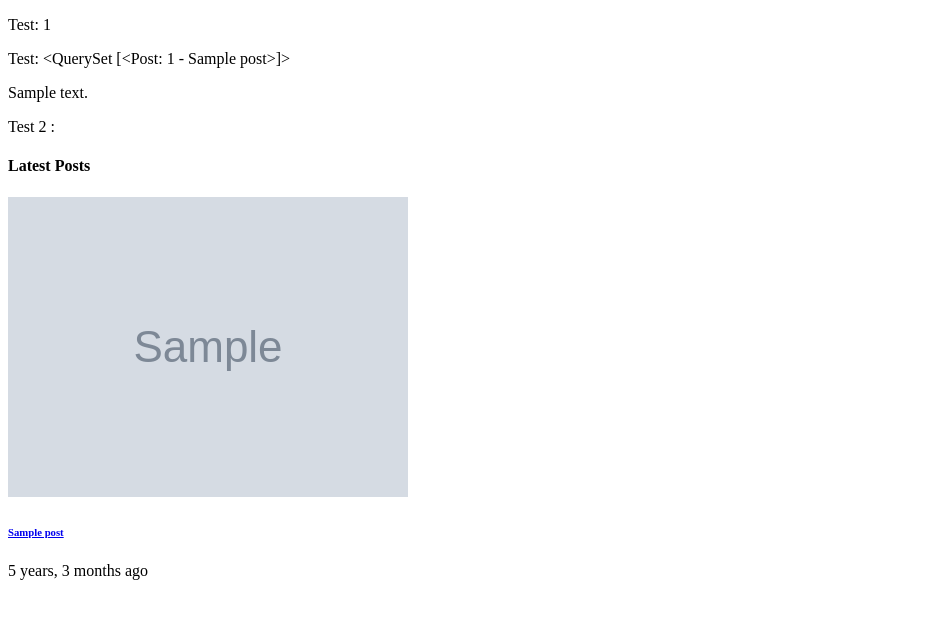
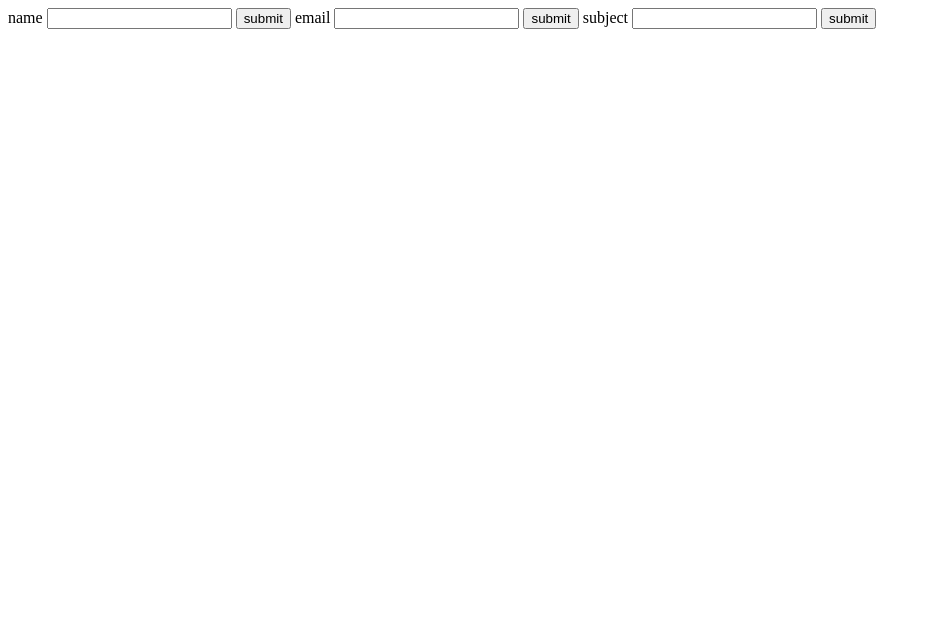
Before and after one commit to farzamasadian/django-mysite1, a Django app: page /blog/test in a window 1280 px wide. Shown: the top 619 px of the page, without its empty margins (0-931 px from the left). Run offline with Django 3.2, Linux system fonts and the light colour scheme; tables that the repository leaves empty hold one stand-in row (values such as "Sample post"); grey boxes marked "Sample" are stand-in pictures.

Commit message:
created a test to use forms

```diff
--- a/templates/test.html
+++ b/templates/test.html
@@ -6,23 +6,23 @@
 <head>
     <meta charset="UTF-8">
     <meta name="viewport" content="width=device-width, initial-scale=1.0">
-    <title>Test</title>
+    <title> Form Test</title>
 </head>
 
 <body>
-    <p>Test: {% totalposts %}</p>
-    <p>Test: {% posts %}</p>
+    <form action="{% url 'website:test' %}" method="post">
+        {% csrf_token %}
+        <label> name </label>
+        <input name="name" , type="text">
+        <button type="submit">submit</button>
+        <label> email </label>
+        <input name="email" , type="email">
+        <button type="submit">submit</button>
+        <label> subject </label>
+        <input name="subject" , type="text">
+        <button type="submit">submit</button>
 
-    <p> {% posts as tp %}
-        {% for post in tp %}
-    <p>{{post.content| snippet:50}}</p>
-    {% endfor %}
-
-    </p>
-    <p>
-        Test 2 : {% latest_posts %}
-    </p>
-
+    </form>
 </body>
 
 </html>
--- a/website/urls.py
+++ b/website/urls.py
@@ -8,5 +8,6 @@ app_name = 'website'
 urlpatterns = [
     path('', index_view, name='index'),       # Home page
     path('about/', about_view, name='about'), # About page
-    path('contact/', contact_view, name='contact') # Contact page
+    path('contact/', contact_view, name='contact'), # Contact page
+    path('test/', test_view, name='test')
 ]
```
Also changed, not shown: website/views.py (+14 -0 lines).
